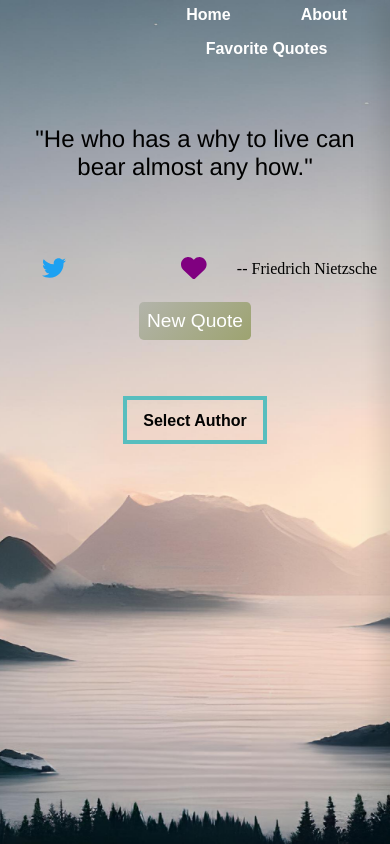
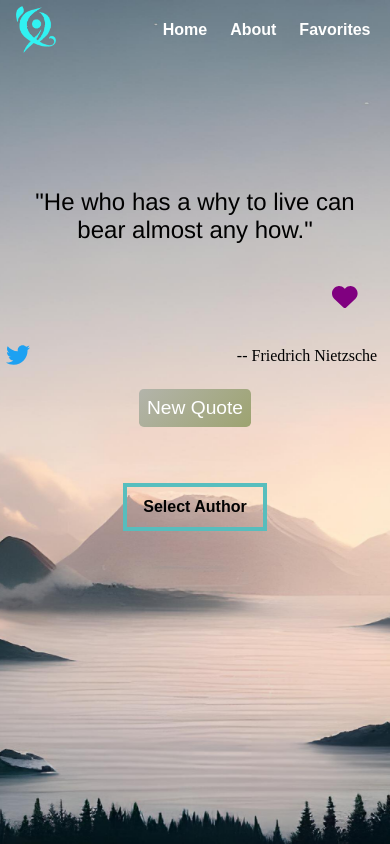
Before and after one commit to Tabsir99/Random-quote-generator, a React (Vite) app: page / in a window 390 px wide. Built offline with nearby package versions, Linux system fonts and the light colour scheme.

Commit message:
bug fixes

```diff
--- a/index.html
+++ b/index.html
@@ -3,7 +3,7 @@
   <head>
     <meta charset="UTF-8" />
     <meta name="viewport" content="width=device-width, initial-scale=1.0" />
-    <title>Quote Generator</title>
+    <title>React Practice</title>
     <link rel="preload" href="public/Background.jpg" as="image">
     <style>
       body{
--- a/src/App.scss
+++ b/src/App.scss
@@ -8,10 +8,7 @@
   outline: none;
   border: 4px solid $color;
 }
-#img{
-  width: 40px;
-  background-image: url('/public/designer.png')
-}
+
 Header{
   @include center(space-between);
   width: 100%;
@@ -39,7 +36,7 @@ Header nav a{
 
 
 #main{
-  margin: 5rem auto;
+  margin: 8rem auto;
   text-align: center;
   max-width: 40rem;
   position: relative;
@@ -52,11 +49,11 @@ Header nav a{
   font-family: "Helvetica Neue", Helvetica, Arial, sans-serif;
   padding: 0 2rem;
   position: relative;
+  margin-bottom: 1.5rem;
 }
 
 #save{
   position: absolute;
-
   font-size: 1.3rem;
   bottom: 10rem;
   right: 2rem;
@@ -65,9 +62,8 @@ Header nav a{
 }
 
 
-
 #save:hover,#save:active{
-  transform: scale(1.6);
+  transform: scale(1.4);
 }
 #main #AuthorName{
   margin: 0.4rem;
@@ -137,10 +133,10 @@ Header nav a{
 
 #Social{
   height: auto;
-  @include center();
+  @include center(space-between);
   width: 100%;
   flex-wrap: wrap;
-  gap: 1rem
+  gap: 1rem;
 }
 #Social button {
   background: linear-gradient(135deg, rgb(179, 180, 171) 0%, rgba(157, 163, 112, 1) 100%);
@@ -166,9 +162,8 @@ Header nav a{
 }
 
 #Social #share{
-  @include center(space-between);
+  @include center();
   gap: 0.2rem;
-  flex-basis: 6rem;
 }
 
 #Social #share a {
@@ -176,7 +171,7 @@ Header nav a{
   font-size: 1.5rem;
   transition: 0.3s;
   padding: 0.2rem 0;
-  flex-grow: 1;
+  flex-shrink: 1;
 }
 
 #Social #share a:hover{
@@ -211,13 +206,14 @@ Header nav a{
   right: 0;
   height: 100%;
   background-color: #f9f9f9;
-  width: 25rem;
+  width: 80%;
   padding: 2rem 1rem;
   z-index: 100;
   overflow-y: scroll;
   box-shadow: -10px 0px 20px rgba(0,0,0,0.1);
   transition: transform 0.3s ease-in-out;
-  transform: translateX(25rem);
+  transform: translateX(30rem);
+  max-width: 30rem;
 }
 #modal{
   background-color: black;
@@ -279,8 +275,7 @@ Header nav a{
     color: black
   }
   #save{
-  bottom: 10rem;
-  right: 47%;
   font-size: 1.6rem;
+  top: 6rem;
 }
 }
--- a/src/Header.jsx
+++ b/src/Header.jsx
@@ -6,11 +6,11 @@ export default function Header({handleClick}) {
     return (
         <header>
 
-            <div id='img'></div>
+            <img src="public/designer.png" width={40} alt="Logo"/>
             <nav>
                 <a href='#'>Home</a>
                 <a href='https://portfolio-tabsir.vercel.app'>About</a>
-                <a id='fav' onClick={handleClick}>Favorite Quotes</a>
+                <a id='fav' onClick={handleClick}>Favorites</a>
             </nav>
 
         </header>
--- a/src/index.scss
+++ b/src/index.scss
@@ -5,14 +5,21 @@
 }
 
 #root{
-    width: 100vw;
-    height: 100vh;
-
     background-image: url('/public/Background.jpg');
 
-    background-position: center;
+    background-position:center;
     background-repeat: no-repeat;
     background-size: cover;
+    height: 100vh;
+    overflow: hidden;
+}
+
+@media (orientation: landscape) and (pointer: coarse){
+
+    #root {
+        height: auto;
+        overflow: hidden;
+    }
 }
 
 @media screen and (min-width: 57rem){
```
Also changed, not shown: 1 other file (tests, documents, lock files or other folders).
